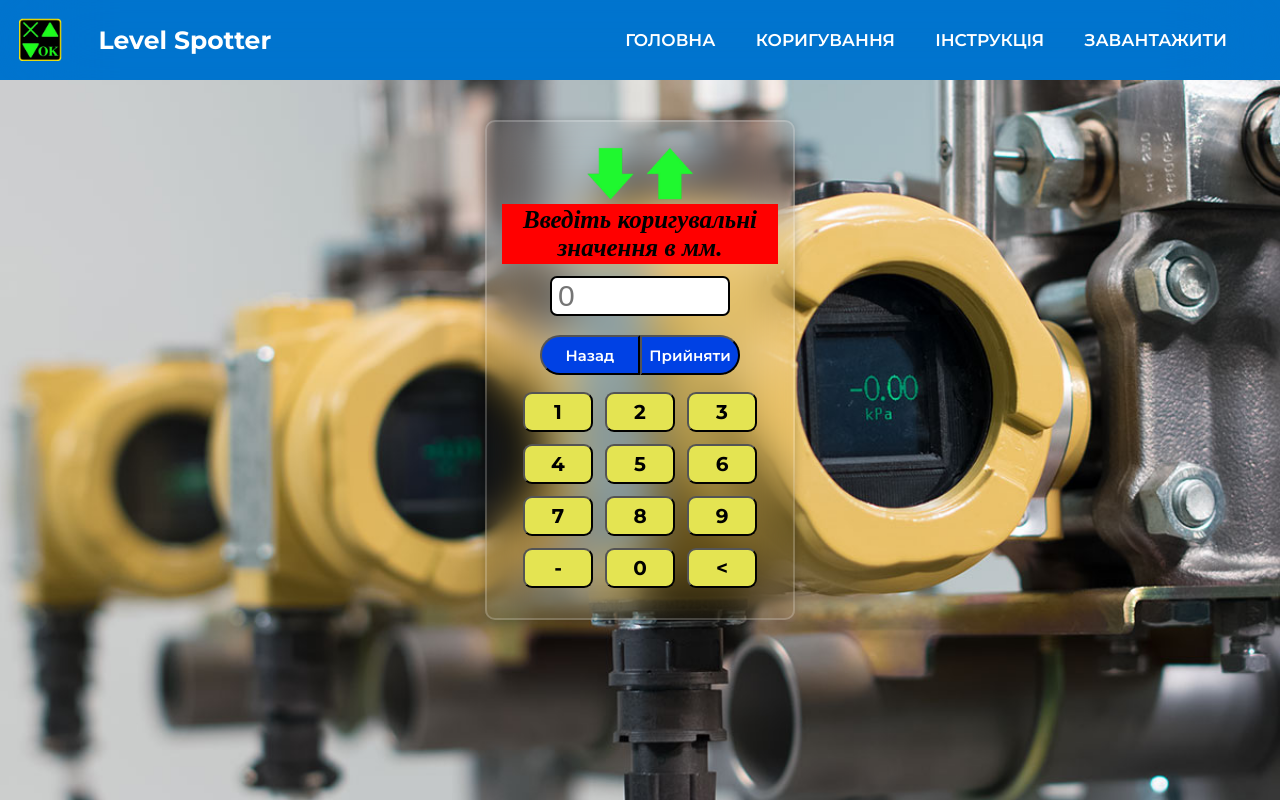
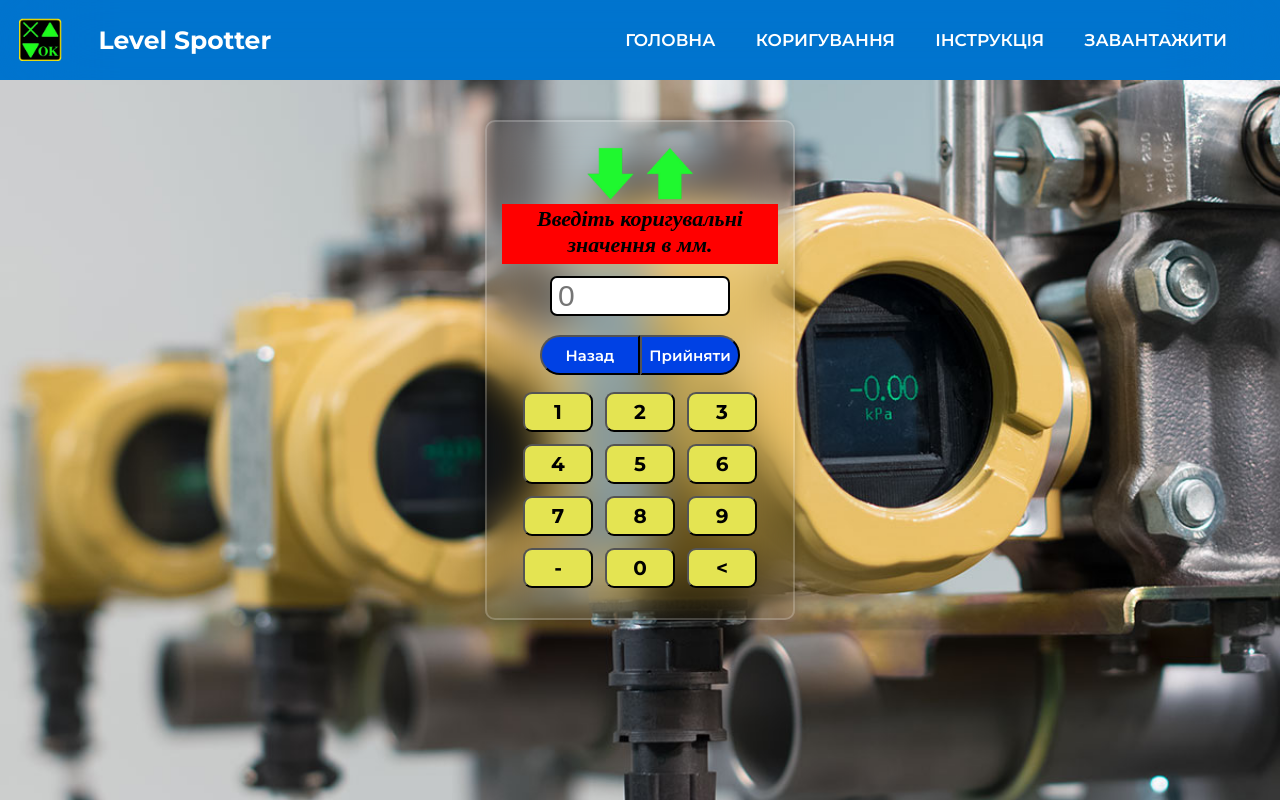
Before and after one commit to AndreyPetrov0/Django-LevelSpotter, a Django app: template spotter/templates/spotter/index_1.html in a window 1280 px wide. Run offline with Django 4.2, Linux system fonts and the light colour scheme; the template is opened without the code that fills it, so the values that code supplies are empty.

Commit message:
Update style_1.css

```diff
--- a/spotter/static/spotter/css/style_1.css
+++ b/spotter/static/spotter/css/style_1.css
@@ -33,7 +33,7 @@
     color: black;
     text-align: center;
     font-style: italic;
-    font-size: 25px;
+    font-size: 22px;
     padding: 2px;
     background: red;
     white: 300px;
```
